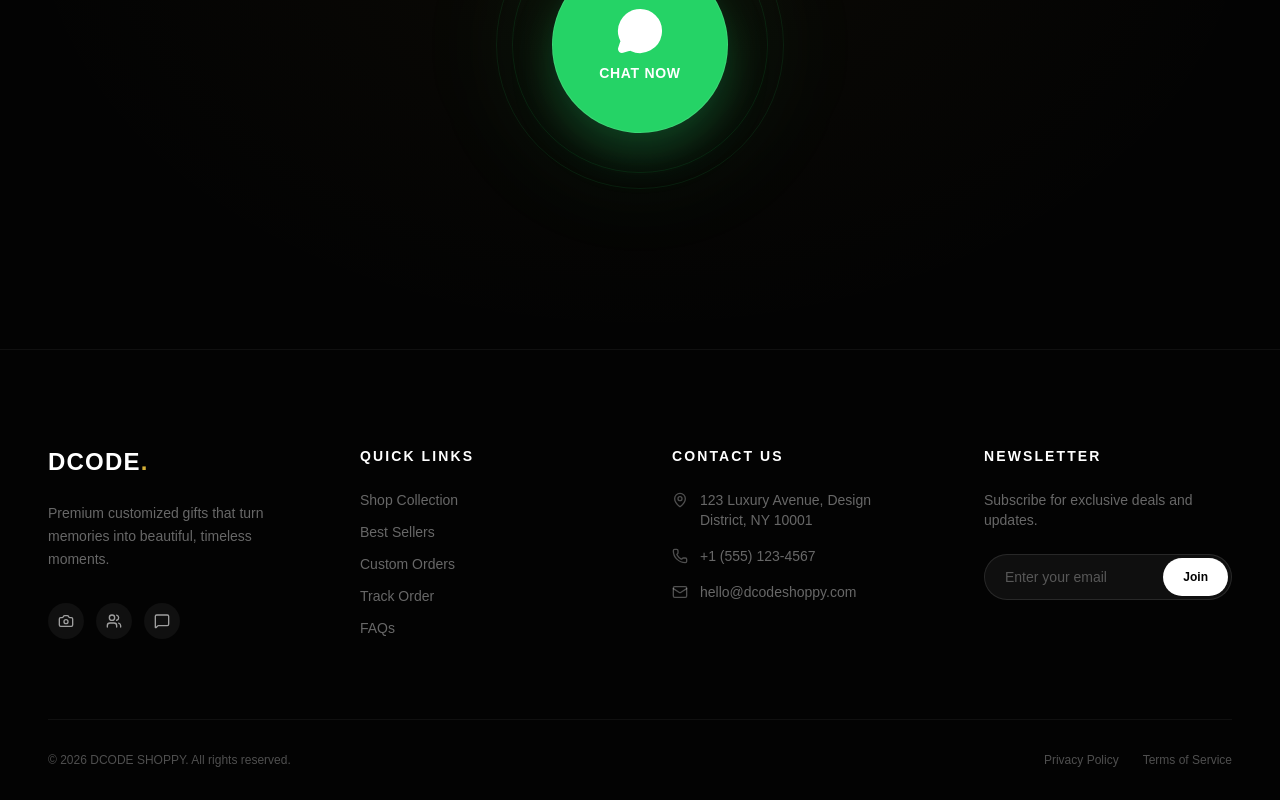
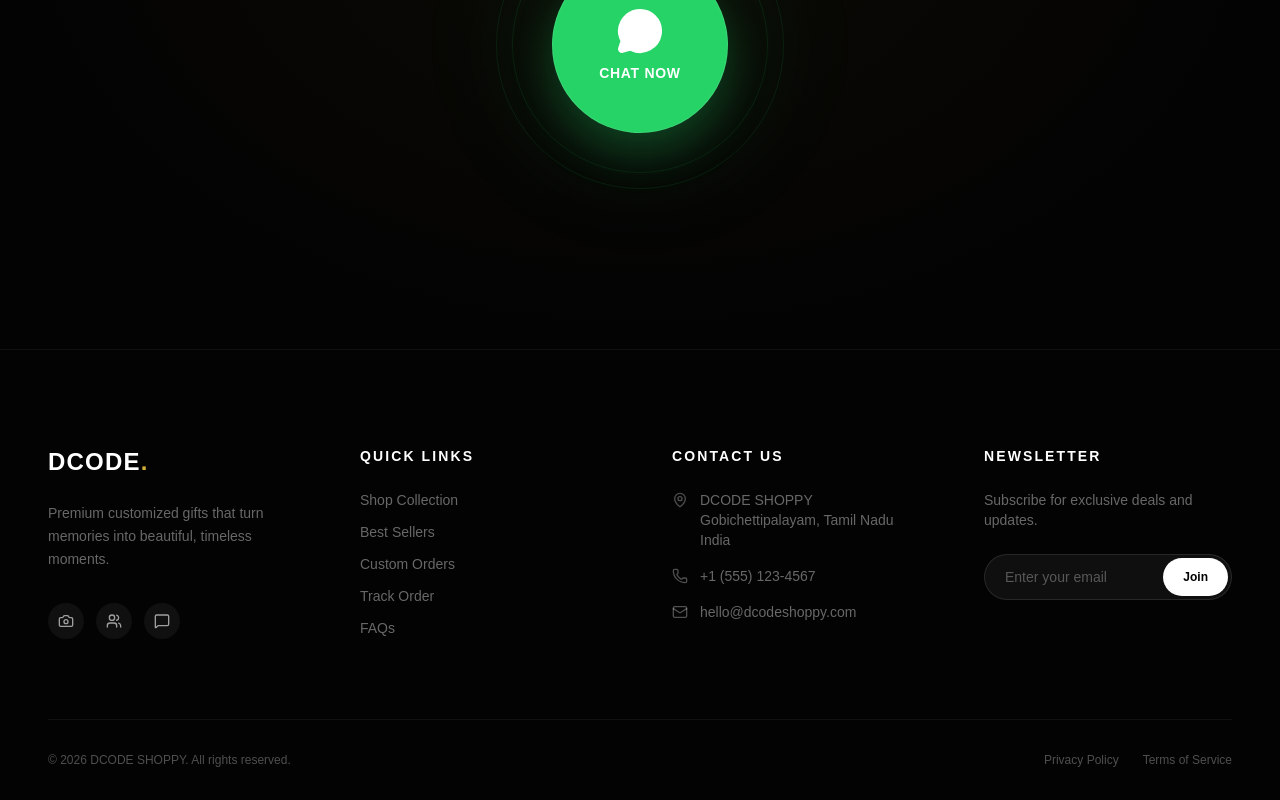
Before and after one commit to hellodrakvex-oss/dcode-shoppy, a React (Vite) app: page / in a window 1280 px wide. Shown: the part 5579-6379 px from the top of the page. Built offline with nearby package versions, Linux system fonts and the light colour scheme; a web font is replaced by a local one.

Commit message:
Update footer contact information

```diff
--- a/src/components/Footer.jsx
+++ b/src/components/Footer.jsx
@@ -45,9 +45,13 @@ export default function Footer() {
             <h4 className="font-clash font-semibold text-sm text-white uppercase tracking-[0.15em]">Contact Us</h4>
             <ul className="flex flex-col gap-4 font-satoshi text-white/40 text-sm">
               <li className="flex items-start gap-3">
-                <MapPin size={16} className="text-white/30 shrink-0 mt-0.5" />
-                <span>123 Luxury Avenue, Design District, NY 10001</span>
-              </li>
+  <MapPin size={16} className="text-white/30 shrink-0 mt-0.5" />
+  <span>
+    DCODE SHOPPY <br />
+    Gobichettipalayam, Tamil Nadu <br />
+    India
+  </span>
+</li>
               <li className="flex items-center gap-3">
                 <Phone size={16} className="text-white/30 shrink-0" />
                 <span>+1 (555) 123-4567</span>
```
